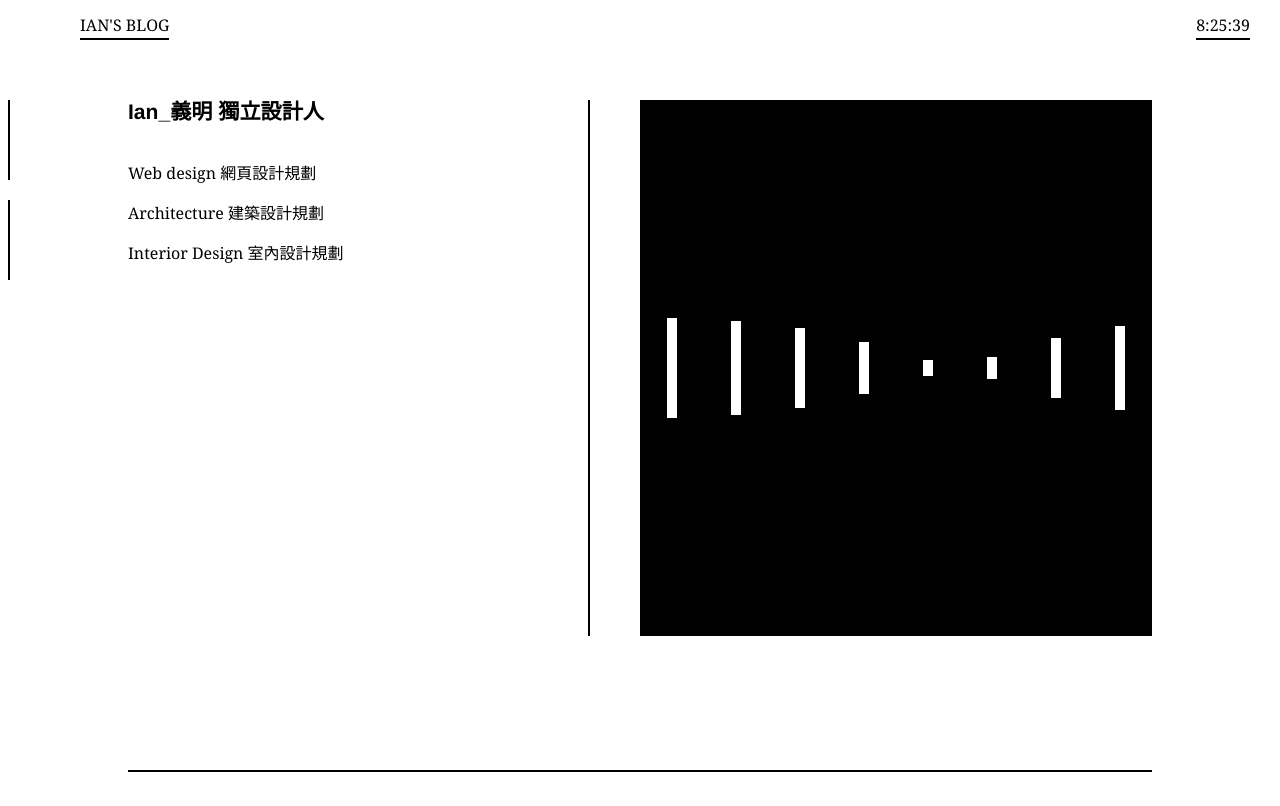
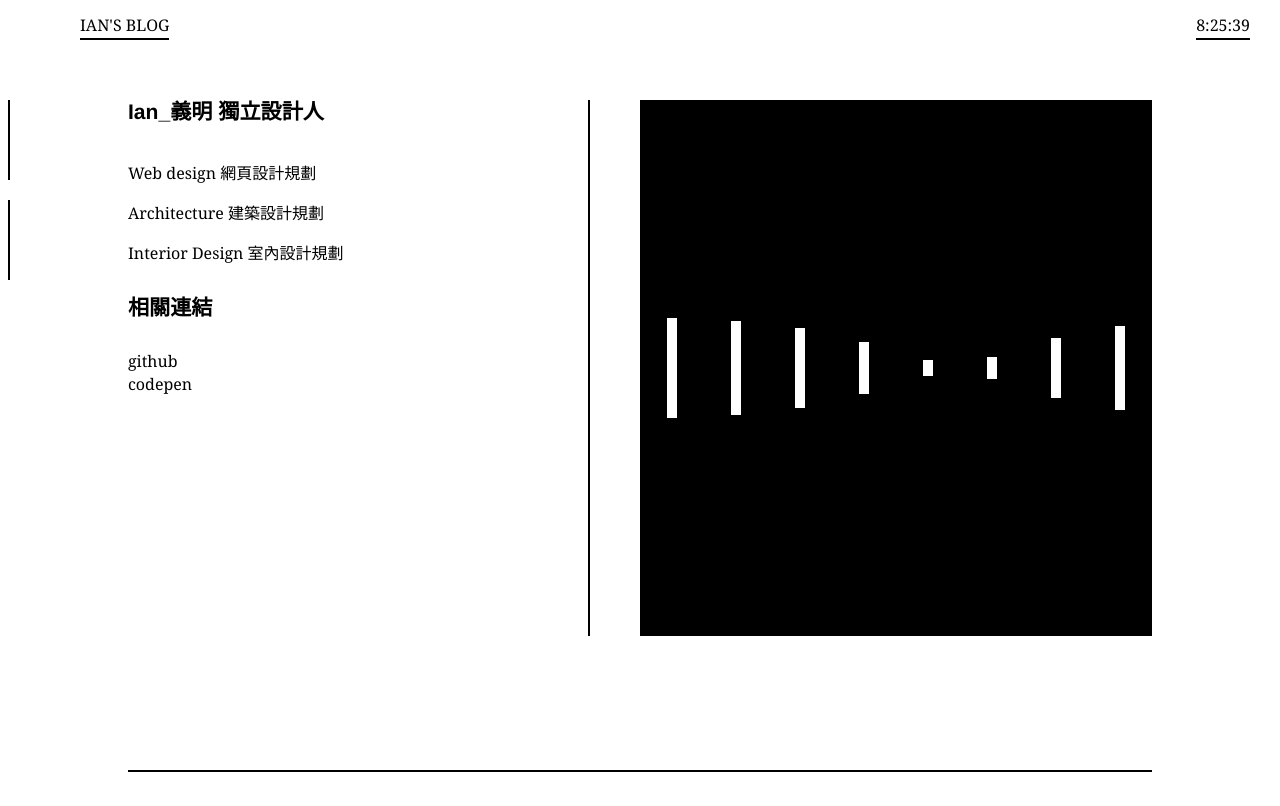
Before and after one commit to ianchen6501/gatsby-blog, a Gatsby site: page / in a window 1280 px wide. Built offline with nearby package versions, Linux system fonts and the light colour scheme; Gatsby itself is replaced by a stand-in of ours; some packages are replaced by stand-ins of ours.

Commit message:
feat/homepage add urls

```diff
--- a/src/pages/index.js
+++ b/src/pages/index.js
@@ -2,6 +2,8 @@ import React from 'react'
 import Layout from "../components/layout"
 import * as indexStyles from "../styles/index.module.css"
 import "../styles/index-animation.scss"
+
+
 
 export default function Home() {
 
@@ -12,6 +14,11 @@ export default function Home() {
           <div className={indexStyles.introText}>
             <h3 className={indexStyles.title}>Ian_義明 獨立設計人</h3>
             <p className={indexStyles.paragraph}>Web design 網頁設計規劃<br/>Architecture 建築設計規劃<br/>Interior Design 室內設計規劃<br/></p>
+            <h3 className={indexStyles.title}>相關連結</h3>
+            <div className={indexStyles.urls}>
+              <a target="popup" href="https://github.com/ianchen6501"><span>github</span></a>
+              <a target="popup" href="https://codepen.io/ianchen6501"><span>codepen</span></a>
+            </div>
           </div>
           <div className={indexStyles.devideLine} />
           {/* <BackgroundImg src={imgsArray[imgIndex]}></BackgroundImg> */}
--- a/src/styles/index.module.css
+++ b/src/styles/index.module.css
@@ -39,3 +39,12 @@
   width: calc(60% - 102px);
   background-color: black;
 }
+
+.urls {
+  display: flex;
+  flex-direction: column;
+}
+
+.urls > a:hover {
+  color: aqua;
+}
```
